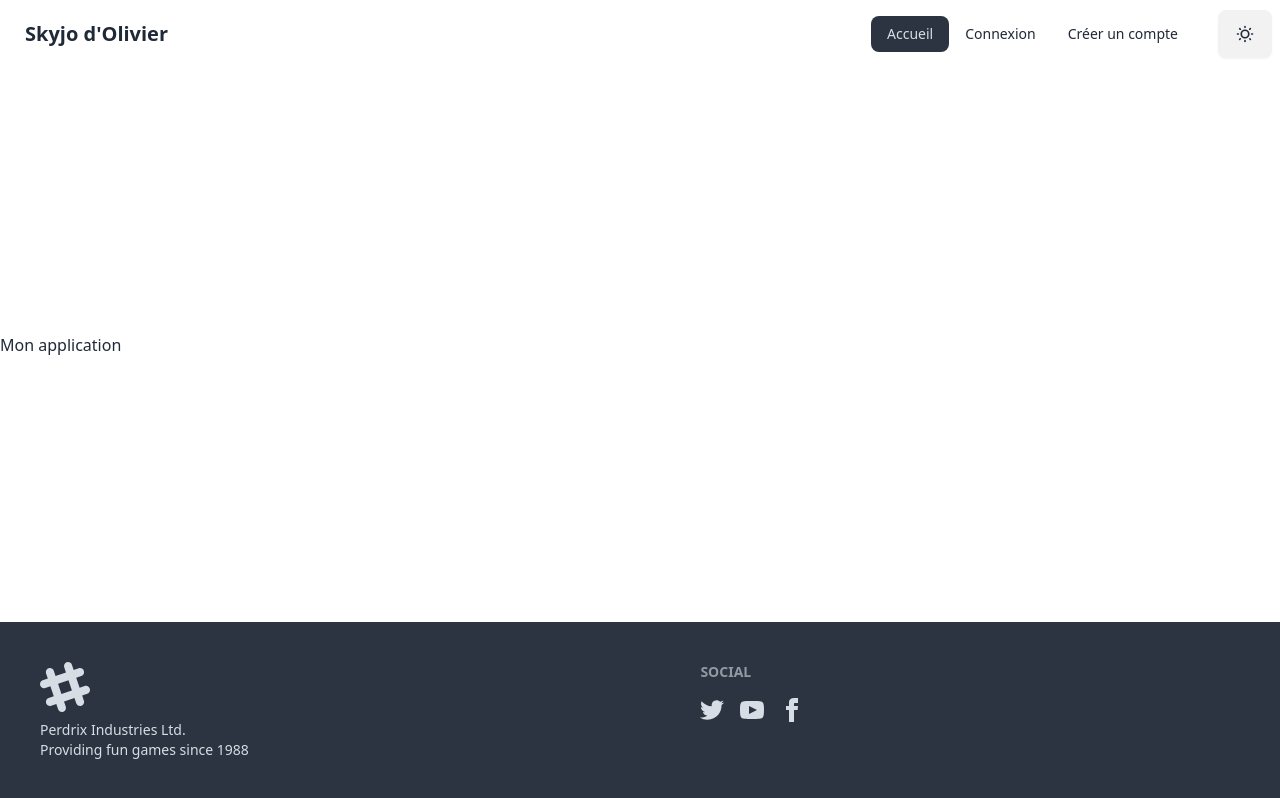
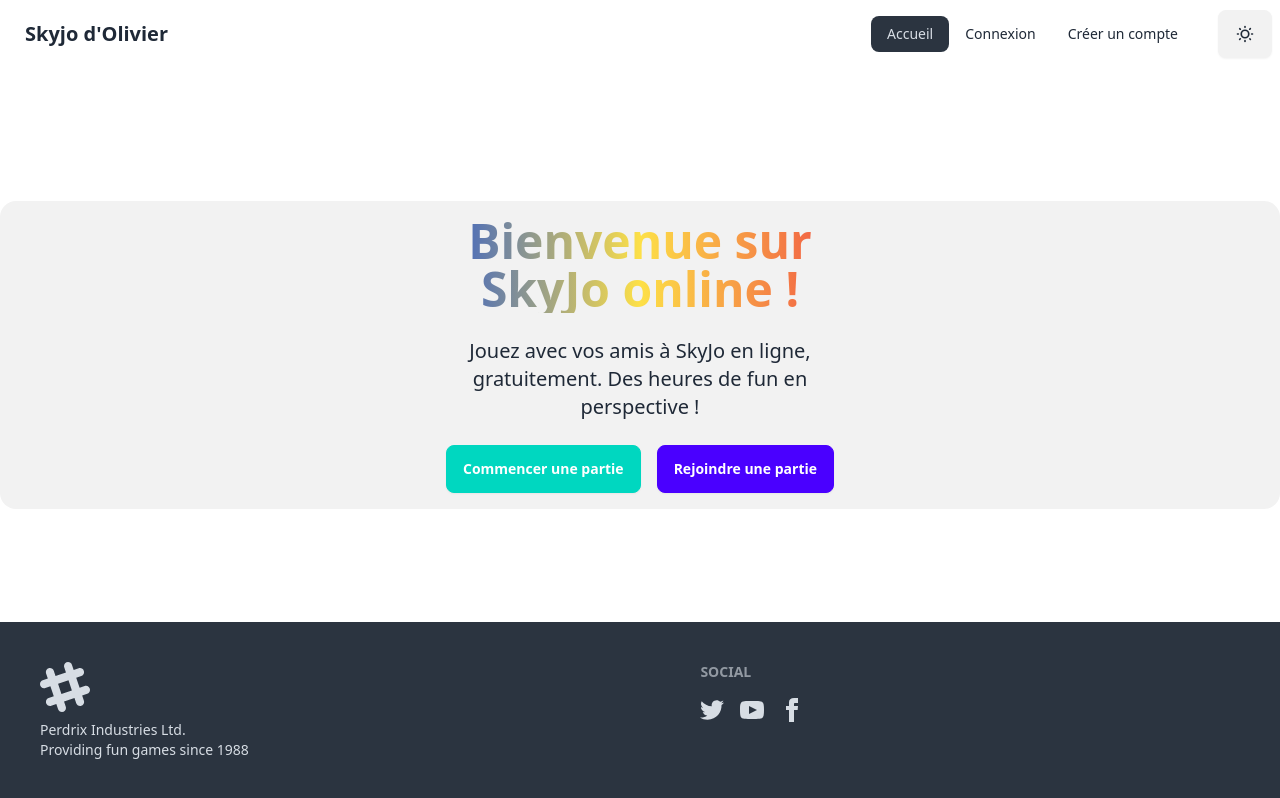
Before and after one commit to operdrix/skyjo-react, a React (Vite) app: page / in a window 1280 px wide. Built offline with nearby package versions, Linux system fonts and the light colour scheme; no server answers.

Commit message:
improve modal & redirect after login

```diff
--- a/src/App.tsx
+++ b/src/App.tsx
@@ -1,10 +1,61 @@
+import { useNavigate } from "react-router-dom";
+import { useUser } from "./hooks/User";
 
 function App() {
 
+  const { isAuthentified } = useUser();
+  const navigate = useNavigate();
+
+  const handleStartGame = () => {
+    if (!isAuthentified) {
+      navigate('/auth/login', {
+        state: {
+          message: {
+            message: 'Vous devez être connecté pour commencer une partie',
+            type: 'info',
+            title: 'Connexion requise'
+          },
+          from: '/game'
+        }
+      });
+    } else {
+      // Créer une partie
+    }
+  }
+  const handleJoinGame = () => {
+    if (!isAuthentified) {
+      navigate('/auth/login', {
+        state: {
+          message: {
+            message: 'Vous devez être connecté pour commencer une partie',
+            type: 'info',
+            title: 'Connexion requise'
+          },
+          from: '/game'
+        }
+      });
+    } else {
+      // Rejoindre une partie
+    }
+  }
+
   return (
-    <>
-      <h1>Mon application</h1>
-    </>
+    <div className="flex flex-col justify-center w-full">
+      <div className="hero bg-base-200 rounded-box mt-5">
+        <div className="hero-content text-center">
+          <div className="max-w-md">
+            <h1 className="text-5xl font-bold bg-gradient-to-r from-blue-700 via-yellow-300 to-red-500 bg-clip-text text-transparent">Bienvenue sur SkyJo online !</h1>
+            <p className="py-6 text-xl">
+              Jouez avec vos amis à SkyJo en ligne, gratuitement. Des heures de fun en perspective !
+            </p>
+            <p className="flex flex-row justify-center space-x-4">
+              <button className="btn btn-accent text-white" onClick={handleStartGame}>Commencer une partie</button>
+              <button className="btn btn-primary text-white" onClick={handleJoinGame}>Rejoindre une partie</button>
+            </p>
+          </div>
+        </div>
+      </div>
+    </div>
   )
 }
 
--- a/src/auth/Login.tsx
+++ b/src/auth/Login.tsx
@@ -3,14 +3,15 @@ import { useEffect, useState } from "react";
 import { Link, useLocation, useNavigate } from "react-router-dom";
 import * as yup from 'yup';
 import CustomField from '../components/forms/CustomField';
-import Modal, { LocationStateType } from '../components/Modal';
+import Modal, { MessageType } from '../components/Modal';
 import { useUser } from '../hooks/User';
 
 
 function Login() {
 
   const location = useLocation();
-  const [locationState, setLocationState] = useState<LocationStateType | null>(null);
+  const [redirect, setRedirect] = useState<string>('/');
+  const [message, setMessage] = useState<MessageType | null>(null);
 
   const [error, setError] = useState<boolean>(false);
   const [errorMessage, setErrorMessage] = useState<string>('');
@@ -27,12 +28,18 @@ function Login() {
   }, [error]);
 
   useEffect(() => {
-    if (location.state) {
-      setLocationState(location.state);
-      const modal = document.getElementById('location_modal');
+    if (location.state?.message) {
+      setMessage(location.state.message);
+      const modal = document.getElementById('message_modal');
       (modal as HTMLDialogElement)?.showModal();
     }
-  }, [location.state]);
+  }, [location]);
+
+  useEffect(() => {
+    if (location.state?.from) {
+      setRedirect(location.state.from);
+    }
+  }, [location]);
 
   const [initialValues] = useState({
     email: "",
@@ -60,7 +67,7 @@ function Login() {
         const token = data.token;
         localStorage.setItem('authToken', token);
         setToken(token);
-        navigate('/', { state: { message: 'Vous êtes connecté' } });
+        navigate(redirect, { state: { message: 'Vous êtes connecté' } });
       } else {
         console.error('Error bdd:', data);
         setError(true);
@@ -75,7 +82,7 @@ function Login() {
 
   return (
     <>
-      <Modal id="location_modal" title={locationState?.title || "Succès"} message={locationState?.message || ''} type={locationState?.type || 'success'} />
+      <Modal id="message_modal" title={message?.title || "Succès"} message={message?.message || ''} type={message?.type || 'success'} />
       <Modal id="error_modal" title="Oups ! Il semblerait qu'il y ait un problème" message={errorMessage} type="error" />
 
       <Formik
--- a/src/auth/Register.tsx
+++ b/src/auth/Register.tsx
@@ -11,7 +11,7 @@ function Register() {
   const [errorMessage, setErrorMessage] = useState<string>('');
   const [loading, setLoading] = useState<boolean>(false);
 
-  const navigateToLogin = useNavigate()
+  const navigate = useNavigate()
 
   useEffect(() => {
     if (error) {
@@ -54,11 +54,13 @@ function Register() {
       const data = await response.json();
       if (response.ok) {
         console.log('Success:', data);
-        navigateToLogin('/auth/login', {
+        navigate('/auth/login', {
           state: {
-            title: 'Compte créé',
-            message: 'Votre compte a bien été créé.<br><br>Veuillez consulter vos mails pour confirmer votre adresse email.<br><br>Une fois votre adresse email confirmée, vous pourrez vous connecter avec vos identifiants.',
-            type: 'success'
+            message: {
+              title: 'Compte créé',
+              message: 'Votre compte a bien été créé.<br><br>Veuillez consulter vos mails pour confirmer votre adresse email.<br><br>Une fois votre adresse email confirmée, vous pourrez vous connecter avec vos identifiants.',
+              type: 'success'
+            }
           }
         });
       } else {
--- a/src/components/Modal.tsx
+++ b/src/components/Modal.tsx
@@ -8,7 +8,7 @@ interface ModalProps {
   open?: boolean
 }
 
-export type LocationStateType = {
+export type MessageType = {
   title?: string;
   message: string;
   type?: "error" | "success" | "info" | "warning" | "alert"
```
